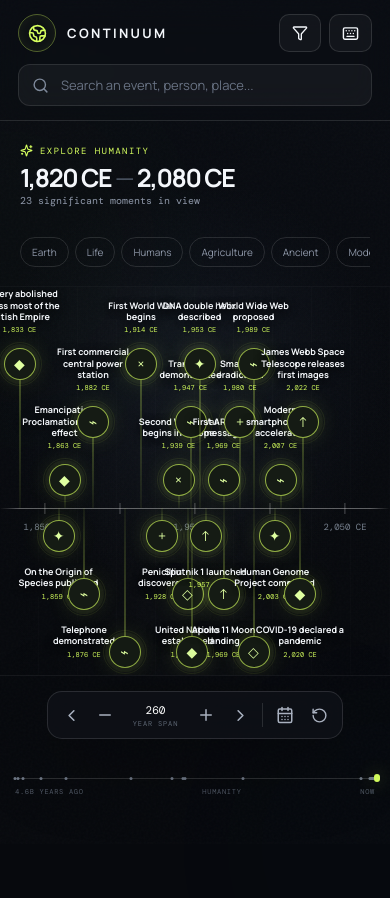
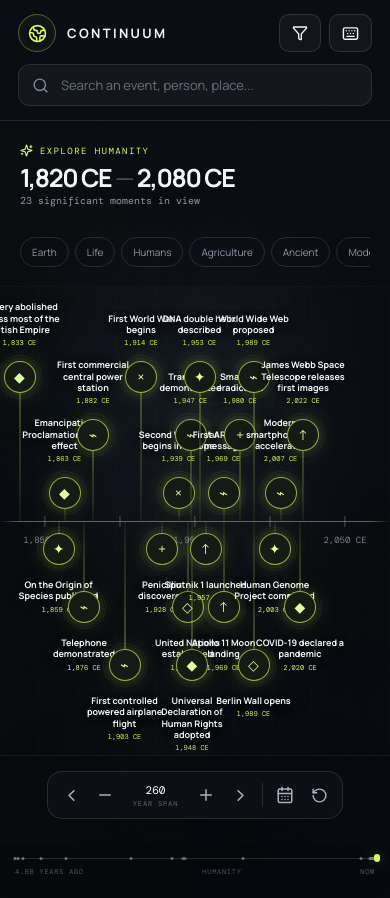
Before and after one commit to PVirgil/Humanitys-Calendar, a React (Vite) app: page / in a window 390 px wide. Before the commit the page ends 844 px from the top, so only its background shows below. Built offline with nearby package versions, Linux system fonts and the light colour scheme.

Commit message:
Adjust timeline stage height and axis positioning

```diff
--- a/src/styles.css
+++ b/src/styles.css
@@ -235,7 +235,7 @@ button, a { -webkit-tap-highlight-color: transparent; }
 .era-jumps button:hover { color: var(--accent); border-color: rgba(214,255,95,.35); }
 
 .timeline-stage {
-  height: 455px;
+  height: 520px;
   position: relative;
   cursor: grab;
   user-select: none;
@@ -256,14 +256,14 @@ button, a { -webkit-tap-highlight-color: transparent; }
   position: absolute;
   left: 0;
   right: 0;
-  top: 57%;
+  top: 50%;
   height: 1px;
   background: linear-gradient(90deg, transparent, rgba(255,255,255,.35) 5%, rgba(255,255,255,.35) 95%, transparent);
   box-shadow: 0 0 20px rgba(255,255,255,.04);
 }
 .tick {
   position: absolute;
-  top: calc(57% - 5px);
+  top: calc(50% - 5px);
   height: 28px;
   transform: translateX(-50%);
 }
@@ -290,7 +290,7 @@ button, a { -webkit-tap-highlight-color: transparent; }
   --level-step: 46px;
   --marker-distance: calc(var(--base-distance) + (var(--level) * var(--level-step)));
   position: absolute;
-  top: 57%;
+  top: 50%;
   width: var(--touch-size);
   height: var(--touch-size);
   background: transparent;
@@ -724,7 +724,7 @@ kbd {
   .top-actions span { display: none; }
   .hero-meta { align-items: flex-start; flex-direction: column; padding: 23px 20px 15px; }
   .era-jumps { justify-content: flex-start; }
-  .timeline-stage { height: 430px; }
+  .timeline-stage { height: 500px; }
   .filter-panel { padding: 14px 18px; align-items: flex-start; flex-direction: column; gap: 12px; }
 }
 
@@ -732,7 +732,7 @@ kbd {
   .brand small { display: none; }
   .hero-meta h1 { font-size: 25px; }
   .era-jumps { flex-wrap: nowrap; width: calc(100vw - 40px); overflow-x: auto; padding-bottom: 4px; }
-  .timeline-stage { height: 390px; }
+  .timeline-stage { height: 470px; }
   .event-node {
     --touch-size: 56px;
     --base-distance: 28px;
```
